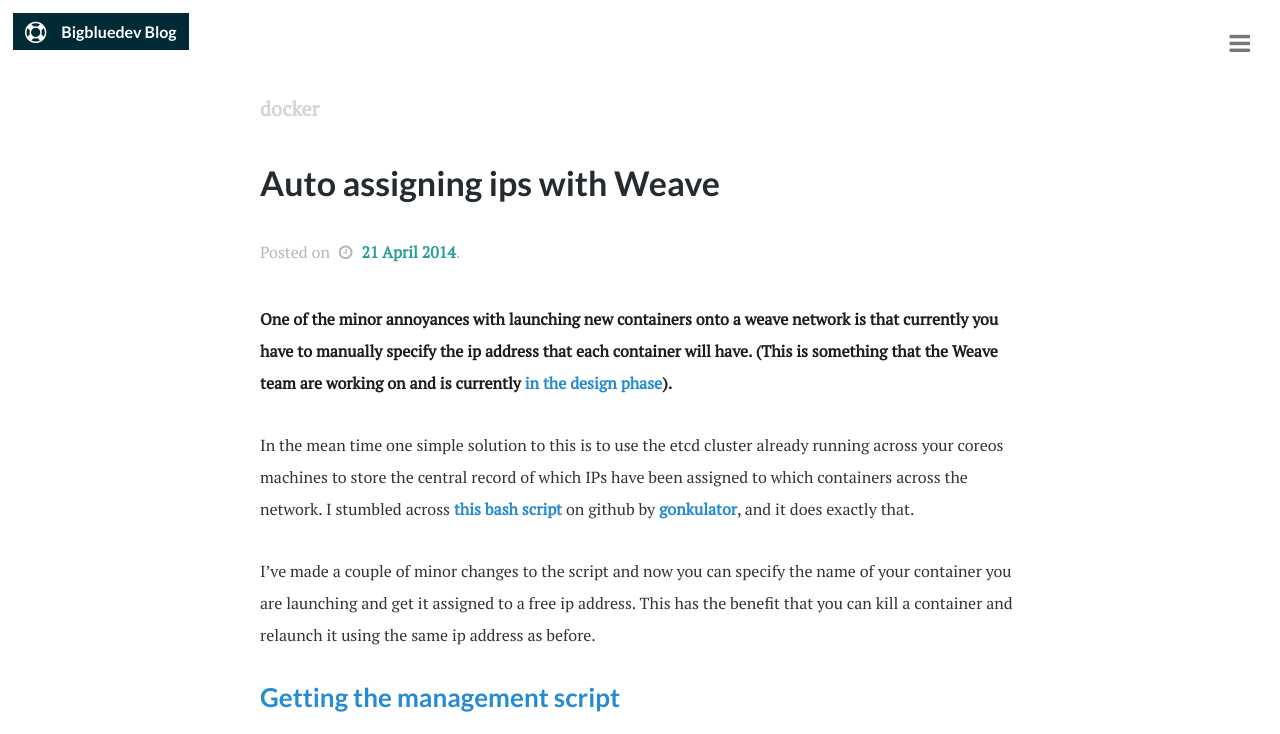
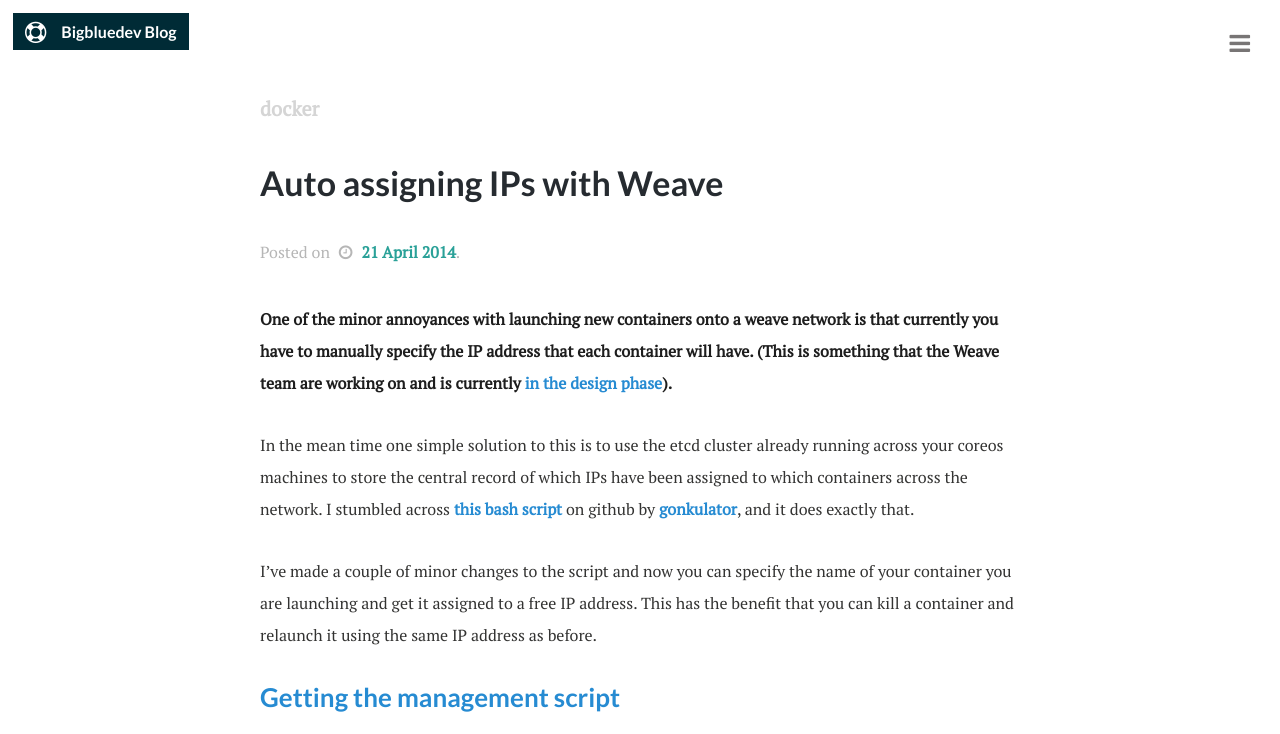
Before and after one commit to bigblue/bigblue.github.io, a Jekyll site: the page built from _posts/2014-04-21-weave-auto-assigned-ips.md, in a window 1280 px wide and 1400 px high. Shown: the top 734 px of the window. Built offline with Jekyll 4.4.1, drawn with Linux system fonts in a browser that asks for light colours; nearby versions of some CDN libraries; comment, search, counter and statistics services are not loaded; some of the changed text lies outside the part shown.

Commit message:
Updated ips to IPs

````diff
--- a/_posts/2014-04-21-weave-auto-assigned-ips.md
+++ b/_posts/2014-04-21-weave-auto-assigned-ips.md
@@ -1,17 +1,17 @@
 ---
 layout: post
-title:  "Auto assigning ips with Weave"
+title:  "Auto assigning IPs with Weave"
 short-title: "Auto assigning IPs with Weave"
 tags: docker weave
 category: weave
 author: Michael Vigor
 ---
 
-One of the minor annoyances with launching new containers onto a weave network is that currently you have to manually specify the ip address that each container will have. (This is something that the Weave team are working on and is currently [in the design phase](https://github.com/weaveworks/weave/wiki/IP-allocation-design)).
+One of the minor annoyances with launching new containers onto a weave network is that currently you have to manually specify the IP address that each container will have. (This is something that the Weave team are working on and is currently [in the design phase](https://github.com/weaveworks/weave/wiki/IP-allocation-design)).
 
 In the mean time one simple solution to this is to use the etcd cluster already running across your coreos machines to store the central record of which IPs have been assigned to which containers across the network. I stumbled across [this bash script](https://github.com/gonkulator/weave-clanmgmt) on github by [gonkulator](https://github.com/gonkulator), and it does exactly that.
 
-I’ve made a couple of minor changes to the script and now you can specify the name of your container you are launching and get it assigned to a free ip address. This has the benefit that you can kill a container and relaunch it using the same ip address as before.
+I’ve made a couple of minor changes to the script and now you can specify the name of your container you are launching and get it assigned to a free IP address. This has the benefit that you can kill a container and relaunch it using the same IP address as before.
 
 ## Getting the management script
 
@@ -43,9 +43,9 @@
       ExecStart=/bin/echo Weave Installed
 ```
 
-## Getting ips for new containers
+## Getting IPs for new containers
 
-You then create a new c-lan to assign the ip addresses for a particular subnet.
+You then create a new c-lan to assign the IP addresses for a particular subnet.
 
 ```bash
 weave-clanmgmt create clan myclan
@@ -59,9 +59,9 @@
 weave run $CONTAINER_IP/24 -t -i --name bb1 -h bb1 busybox
 ```
 
-## Releasing the ips again
+## Releasing the IPs again
 
-If you’re removing a container from the cluster and want to free up the ip address again, then you can run this command. Ideally you would have a script listening for docker end events and free up the ips automatically, but that’s something for another day’s hacking.
+If you’re removing a container from the cluster and want to free up the IP address again, then you can run this command. Ideally you would have a script listening for docker end events and free up the IPs automatically, but that’s something for another day’s hacking.
 
 ```bash
 weave-clanmgmt release myclan bb1
````
